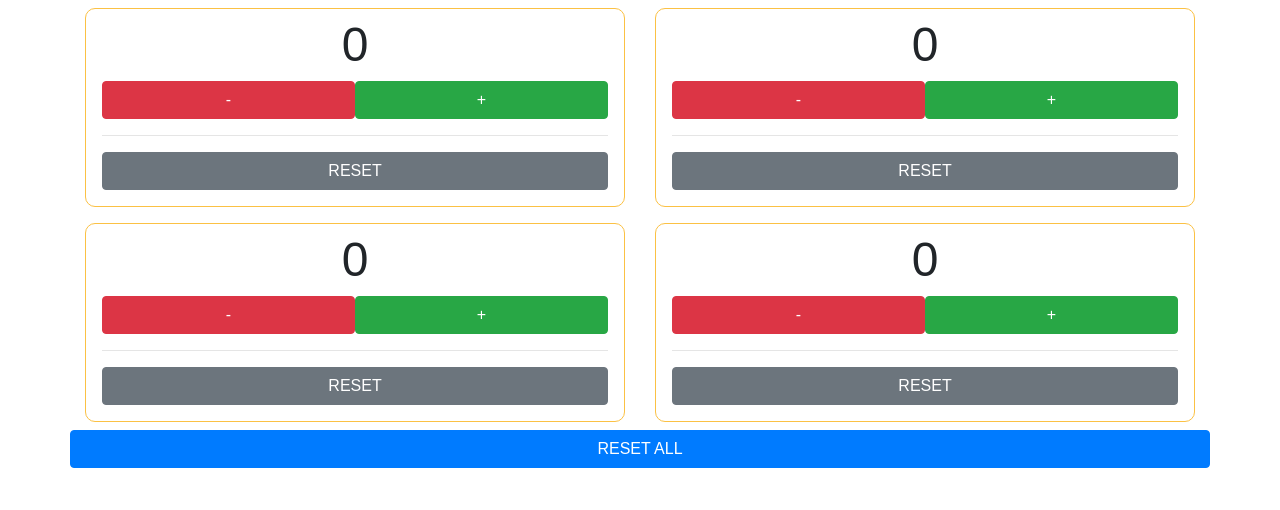
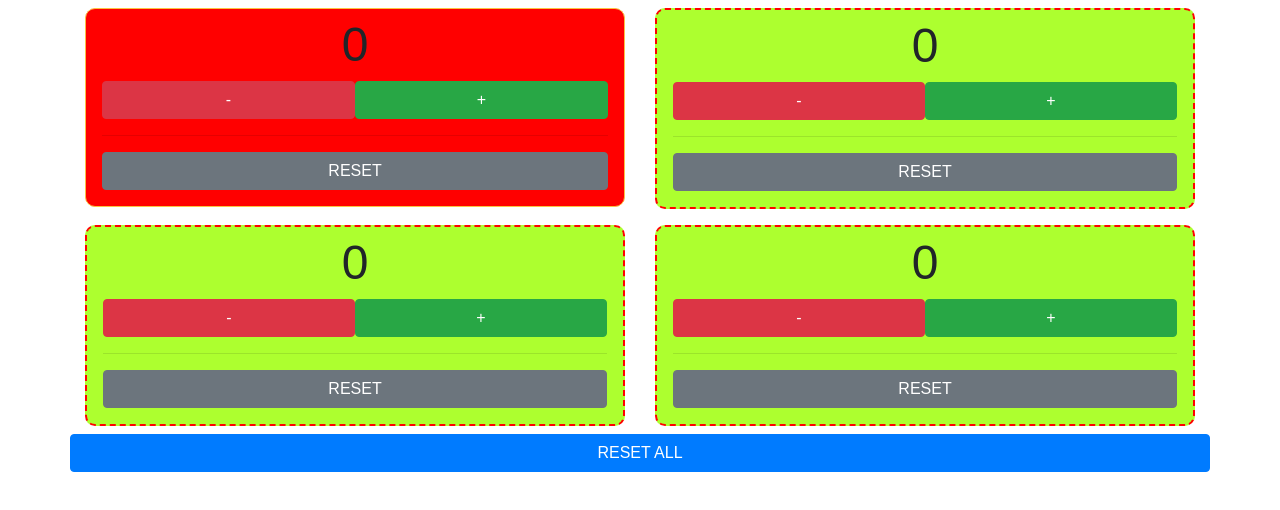
Before and after one commit to simonl65/s-components, a Vue app: page / in a window 1280 px wide. Shown: the top 510 px of the page. Built offline with nearby package versions, Linux system fonts and the light colour scheme.

Commit message:
style: target specificity on component with scoped css

```diff
--- a/src/App.vue
+++ b/src/App.vue
@@ -2,7 +2,10 @@
   <div class="container">
     <div class="row">
       <div class="col-sm-6 my-2">
-        <Counter :reset="reset" />
+        <Counter
+          :reset="reset"
+          class="first-counter"
+        />
       </div>
       <div class="col-sm-6 my-2">
         <Counter :reset="reset" />
@@ -59,11 +62,13 @@ body {
   border: 1px solid $BrightYellow;
   border-radius: 10px;
 
-  /*
-    Target all except first counter:
-  */
-  & ~ .counter {
-    border: 2px solid red !important;
+  &:first-child {
+    background: red;
+  }
+
+  &:not(.first-counter) {
+    background: greenyellow;
+    border: 2px dashed red;
   }
 
   /*
```
